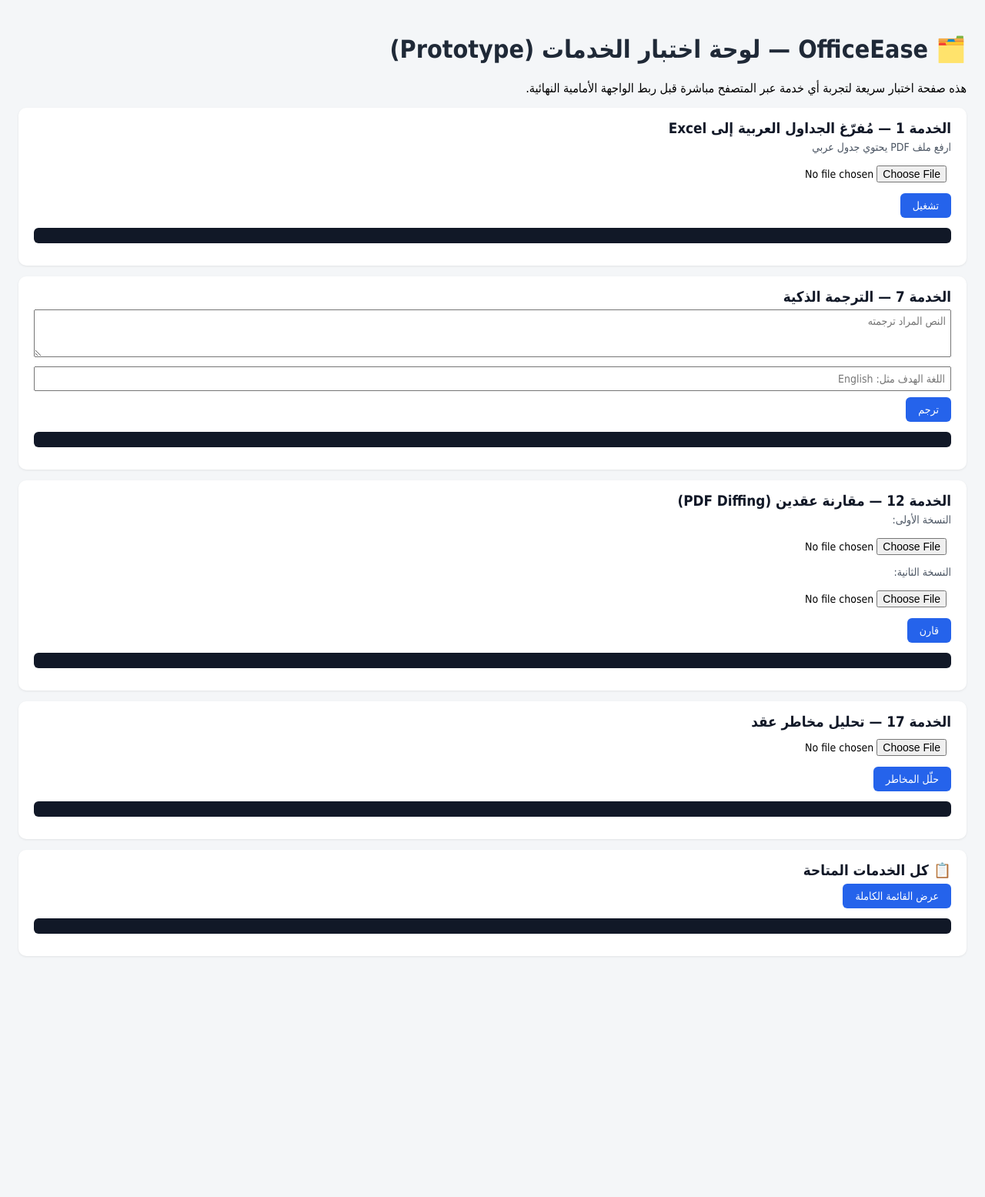
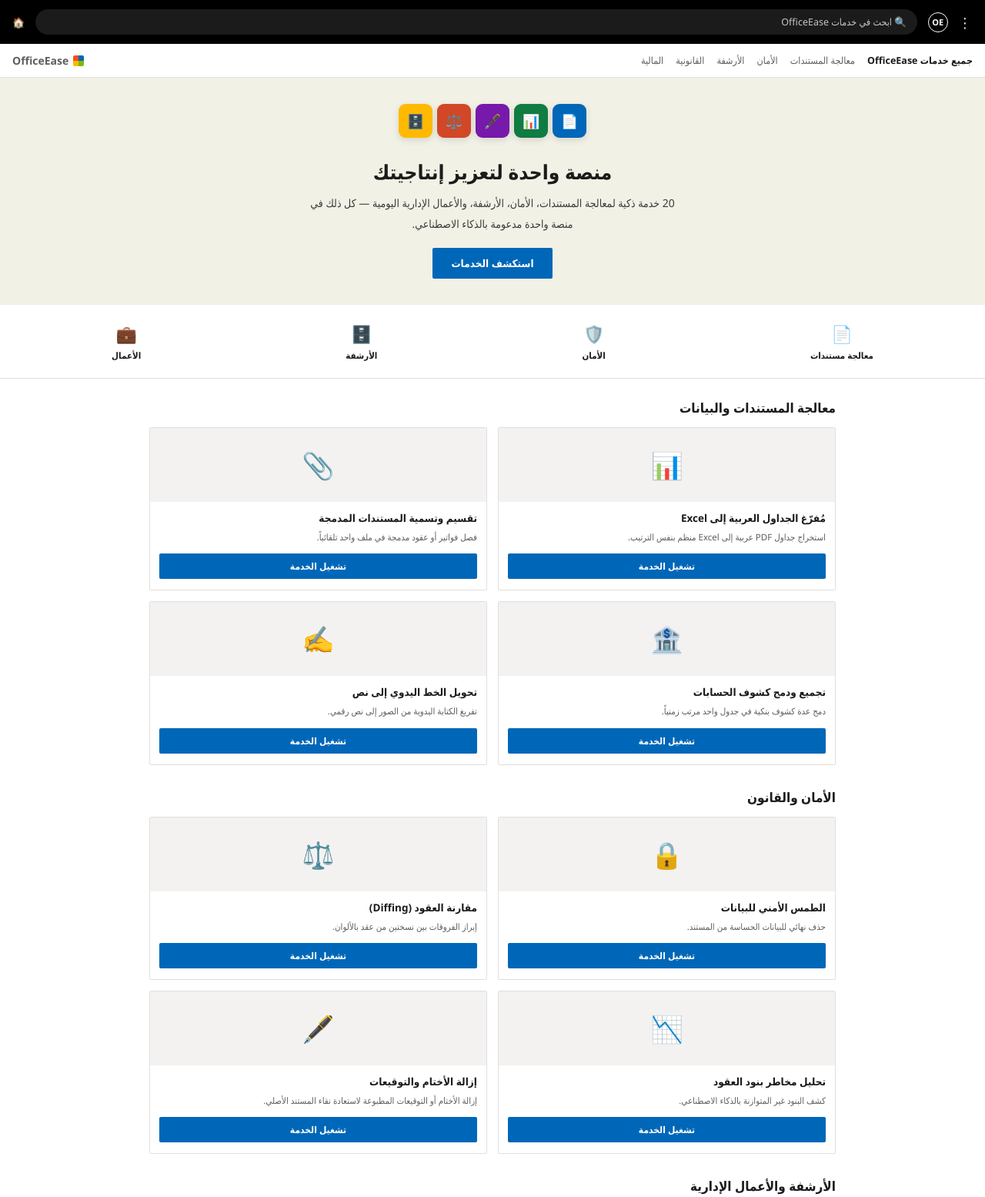
Before and after one commit to SaudAdaham/OfficeEase, a website: page officeease-backend/public/index.html in a window 1280 px wide. Shown: the top 1555 px of the page at 77% size. Before the commit the page ends 1280 px from the top, so only its background shows below. Drawn offline with Linux system fonts and the light colour scheme.

Commit message:
Refactor HTML structure and styles for OfficeEase

```diff
--- a/officeease-backend/public/index.html
+++ b/officeease-backend/public/index.html
@@ -2,109 +2,200 @@
 <html dir="rtl" lang="ar">
 <head>
 <meta charset="UTF-8" />
-<title>OfficeEase - لوحة اختبار الخدمات</title>
+<meta name="viewport" content="width=device-width, initial-scale=1, viewport-fit=cover" />
+<title>OfficeEase</title>
 <style>
-  body { font-family: Tahoma, Arial, sans-serif; background:#f4f6f8; margin:0; padding:24px; }
-  h1 { color:#1f2937; }
-  .card { background:#fff; border-radius:10px; padding:16px 20px; margin-bottom:14px; box-shadow:0 1px 3px rgba(0,0,0,.08); }
-  .card h3 { margin:0 0 6px; color:#111827; }
-  .card p { margin:0 0 10px; color:#4b5563; font-size:14px; }
-  code { background:#eef2ff; color:#3730a3; padding:2px 6px; border-radius:4px; font-size:13px; }
-  input, textarea, button { font-family:inherit; font-size:14px; }
-  input[type=file], textarea, input[type=text] { width:100%; margin-bottom:8px; padding:6px; box-sizing:border-box; }
-  button { background:#2563eb; color:#fff; border:none; padding:8px 16px; border-radius:6px; cursor:pointer; }
-  button:hover { background:#1d4ed8; }
-  pre { background:#111827; color:#a5f3fc; padding:10px; border-radius:6px; white-space:pre-wrap; word-break:break-word; max-height:220px; overflow:auto; }
+  :root{
+    --ink:#1b1b1b; --muted:#605e5c; --line:#e1dfdd;
+    --blue:#0067b8; --blue-dark:#004f8e;
+    --hero-bg:#f2f1e6; --card-img:#f3f2f1; --bg:#ffffff;
+  }
+  *{box-sizing:border-box}
+  html,body{height:100%}
+  body{margin:0;background:var(--bg);color:var(--ink);
+    font-family:"Segoe UI",Tahoma,Arial,sans-serif;
+    padding-top:env(safe-area-inset-top,0px);padding-bottom:env(safe-area-inset-bottom,0px)}
+
+  .navbar{
+    background:#000; color:#fff; display:flex; align-items:center; gap:14px;
+    padding:12px 16px; font-size:13px; top:env(safe-area-inset-top,0px);
+  }
+  .navbar .menu-dots{font-size:18px; letter-spacing:2px}
+  .navbar .logo-box{
+    width:26px;height:26px;border-radius:50%;border:1.5px solid #fff;
+    display:flex;align-items:center;justify-content:center;font-size:11px;font-weight:700;
+  }
+  .navbar .search{
+    flex:1; background:#1b1b1b; border-radius:20px; padding:8px 14px; color:#c8c6c4; font-size:12.5px;
+    overflow:hidden; text-overflow:ellipsis; white-space:nowrap;
+  }
+
+  .subnav{
+    display:flex; align-items:center; gap:16px; padding:12px 16px; border-bottom:1px solid var(--line);
+    overflow-x:auto; white-space:nowrap; font-size:12.5px; color:var(--ink);
+  }
+  .subnav b{font-weight:700; flex:none}
+  .subnav span{color:var(--muted); flex:none}
+  .subnav .brandmark{margin-inline-start:auto; font-weight:700; font-size:14px; flex:none; display:flex; align-items:center; gap:6px}
+  .subnav .brandmark .sq{width:14px;height:14px;background:conic-gradient(var(--blue) 0 25%, #7fba00 0 50%, #ffb900 0 75%, #f25022 0 100%); border-radius:2px}
+
+  .hero{background:var(--hero-bg); padding:34px 20px}
+  .hero-icons{display:flex; justify-content:center; gap:6px; margin-bottom:26px; flex-wrap:wrap}
+  .app-icon{
+    width:44px;height:44px;border-radius:9px; display:flex;align-items:center;justify-content:center;
+    color:#fff; font-size:18px; font-weight:800; box-shadow:0 3px 10px rgba(0,0,0,.12);
+  }
+  .hero h1{font-size:26px; font-weight:700; margin:0 0 10px; text-align:center}
+  .hero p{font-size:14px; color:#3a3a3a; line-height:1.9; text-align:center; max-width:480px; margin:0 auto 18px}
+  .hero-btn-wrap{text-align:center}
+  .btn-blue{
+    display:inline-block; background:var(--blue); color:#fff; border:none; padding:11px 24px;
+    border-radius:2px; font-size:13.5px; font-weight:600; cursor:pointer; text-decoration:none;
+  }
+  .btn-blue:hover{background:var(--blue-dark)}
+
+  .quicklinks{display:flex; justify-content:space-around; padding:22px 12px; border-bottom:1px solid var(--line)}
+  .qlink{display:flex; flex-direction:column; align-items:center; gap:6px; font-size:11.5px; color:var(--ink); font-weight:600}
+  .qlink .qicon{font-size:22px}
+
+  .wrap{max-width:920px; margin:0 auto; padding:26px 14px 60px}
+  .cat-title{font-size:17px; font-weight:700; margin:0 0 14px}
+
+  .cards{display:grid; grid-template-columns:1fr 1fr; gap:14px; margin-bottom:30px}
+  @media (max-width:480px){ .cards{grid-template-columns:1fr 1fr} }
+  .pcard{border:1px solid var(--line); border-radius:2px; overflow:hidden; display:flex; flex-direction:column}
+  .pcard .thumb{
+    background:var(--card-img); height:96px; display:flex; align-items:center; justify-content:center; font-size:34px;
+  }
+  .pcard .body{padding:12px 12px 14px; display:flex; flex-direction:column; flex:1}
+  .pcard .body h3{font-size:13.5px; font-weight:700; margin:0 0 6px; line-height:1.4}
+  .pcard .body p{font-size:11.5px; color:var(--muted); line-height:1.6; margin:0 0 12px; flex:1}
+  .pcard .body a.btn-blue{font-size:12px; padding:8px 14px; text-align:center}
+  .pcard .body .soon{
+    font-size:11px; color:var(--muted); border:1px solid var(--line); border-radius:2px;
+    padding:8px 14px; text-align:center;
+  }
 </style>
 </head>
 <body>
-  <h1>🗂️ OfficeEase — لوحة اختبار الخدمات (Prototype)</h1>
-  <p>هذه صفحة اختبار سريعة لتجربة أي خدمة عبر المتصفح مباشرة قبل ربط الواجهة الأمامية النهائية.</p>
-
-  <div class="card">
-    <h3>الخدمة 1 — مُفرّغ الجداول العربية إلى Excel</h3>
-    <p>ارفع ملف PDF يحتوي جدول عربي</p>
-    <input type="file" id="s1-file" />
-    <button onclick="callFile('s1', '/api/service1/arabic-tables-to-excel', 'file')">تشغيل</button>
-    <pre id="s1-out"></pre>
+  <div class="navbar">
+    <span class="menu-dots">⋮</span>
+    <span class="logo-box">OE</span>
+    <span class="search">🔍 ابحث في خدمات OfficeEase</span>
+    <span>🏠</span>
   </div>
 
-  <div class="card">
-    <h3>الخدمة 7 — الترجمة الذكية</h3>
-    <textarea id="s7-text" rows="3" placeholder="النص المراد ترجمته"></textarea>
-    <input type="text" id="s7-lang" placeholder="اللغة الهدف مثل: English" />
-    <button onclick="callJSON('s7', '/api/service7/translate', {text: val('s7-text'), targetLang: val('s7-lang')})">ترجم</button>
-    <pre id="s7-out"></pre>
+  <div class="subnav">
+    <b>جميع خدمات OfficeEase</b>
+    <span>معالجة المستندات</span><span>الأمان</span><span>الأرشفة</span><span>القانونية</span><span>المالية</span>
+    <span class="brandmark"><span class="sq"></span>OfficeEase</span>
   </div>
 
-  <div class="card">
-    <h3>الخدمة 12 — مقارنة عقدين (PDF Diffing)</h3>
-    <p>النسخة الأولى:</p><input type="file" id="s12-a" />
-    <p>النسخة الثانية:</p><input type="file" id="s12-b" />
-    <button onclick="callTwoFiles('s12', '/api/service12/compare-pdfs', 'fileA','s12-a','fileB','s12-b')">قارن</button>
-    <pre id="s12-out"></pre>
+  <div class="hero">
+    <div class="hero-icons">
+      <div class="app-icon" style="background:#0067b8">📄</div>
+      <div class="app-icon" style="background:#107c41">📊</div>
+      <div class="app-icon" style="background:#7719aa">🖋️</div>
+      <div class="app-icon" style="background:#d24726">⚖️</div>
+      <div class="app-icon" style="background:#ffb900;color:#3a2e00">🗄️</div>
+    </div>
+    <h1>منصة واحدة لتعزيز إنتاجيتك</h1>
+    <p>20 خدمة ذكية لمعالجة المستندات، الأمان، الأرشفة، والأعمال الإدارية اليومية —
+    كل ذلك في منصة واحدة مدعومة بالذكاء الاصطناعي.</p>
+    <div class="hero-btn-wrap"><a href="#" class="btn-blue">استكشف الخدمات</a></div>
   </div>
 
-  <div class="card">
-    <h3>الخدمة 17 — تحليل مخاطر عقد</h3>
-    <input type="file" id="s17-file" />
-    <button onclick="callFile('s17', '/api/service17/contract-risk', 'file')">حلّل المخاطر</button>
-    <pre id="s17-out"></pre>
+  <div class="quicklinks">
+    <div class="qlink"><span class="qicon">📄</span>معالجة مستندات</div>
+    <div class="qlink"><span class="qicon">🛡️</span>الأمان</div>
+    <div class="qlink"><span class="qicon">🗄️</span>الأرشفة</div>
+    <div class="qlink"><span class="qicon">💼</span>الأعمال</div>
   </div>
 
-  <div class="card">
-    <h3>📋 كل الخدمات المتاحة</h3>
-    <button onclick="listServices()">عرض القائمة الكاملة</button>
-    <pre id="list-out"></pre>
+  <div class="wrap">
+    <h2 class="cat-title">معالجة المستندات والبيانات</h2>
+    <div class="cards">
+      <div class="pcard">
+        <div class="thumb">📊</div>
+        <div class="body"><h3>مُفرّغ الجداول العربية إلى Excel</h3>
+        <p>استخراج جداول PDF عربية إلى Excel منظم بنفس الترتيب.</p>
+        <a href="#" class="btn-blue">تشغيل الخدمة</a></div>
+      </div>
+      <div class="pcard">
+        <div class="thumb">📎</div>
+        <div class="body"><h3>تقسيم وتسمية المستندات المدمجة</h3>
+        <p>فصل فواتير أو عقود مدمجة في ملف واحد تلقائياً.</p>
+        <a href="#" class="btn-blue">تشغيل الخدمة</a></div>
+      </div>
+      <div class="pcard">
+        <div class="thumb">🏦</div>
+        <div class="body"><h3>تجميع ودمج كشوف الحسابات</h3>
+        <p>دمج عدة كشوف بنكية في جدول واحد مرتب زمنياً.</p>
+        <a href="#" class="btn-blue">تشغيل الخدمة</a></div>
+      </div>
+      <div class="pcard">
+        <div class="thumb">✍️</div>
+        <div class="body"><h3>تحويل الخط اليدوي إلى نص</h3>
+        <p>تفريغ الكتابة اليدوية من الصور إلى نص رقمي.</p>
+        <a href="#" class="btn-blue">تشغيل الخدمة</a></div>
+      </div>
+    </div>
+
+    <h2 class="cat-title">الأمان والقانون</h2>
+    <div class="cards">
+      <div class="pcard">
+        <div class="thumb">🔒</div>
+        <div class="body"><h3>الطمس الأمني للبيانات</h3>
+        <p>حذف نهائي للبيانات الحساسة من المستند.</p>
+        <a href="#" class="btn-blue">تشغيل الخدمة</a></div>
+      </div>
+      <div class="pcard">
+        <div class="thumb">⚖️</div>
+        <div class="body"><h3>مقارنة العقود (Diffing)</h3>
+        <p>إبراز الفروقات بين نسختين من عقد بالألوان.</p>
+        <a href="#" class="btn-blue">تشغيل الخدمة</a></div>
+      </div>
+      <div class="pcard">
+        <div class="thumb">📉</div>
+        <div class="body"><h3>تحليل مخاطر بنود العقود</h3>
+        <p>كشف البنود غير المتوازنة بالذكاء الاصطناعي.</p>
+        <a href="#" class="btn-blue">تشغيل الخدمة</a></div>
+      </div>
+      <div class="pcard">
+        <div class="thumb">🖋️</div>
+        <div class="body"><h3>إزالة الأختام والتوقيعات</h3>
+        <p>إزالة الأختام أو التوقيعات المطبوعة لاستعادة نقاء المستند الأصلي.</p>
+        <a href="#" class="btn-blue">تشغيل الخدمة</a></div>
+      </div>
+    </div>
+
+    <h2 class="cat-title">الأرشفة والأعمال الإدارية</h2>
+    <div class="cards">
+      <div class="pcard">
+        <div class="thumb">🗄️</div>
+        <div class="body"><h3>الأرشفة الذكية والبحث النصي</h3>
+        <p>بحث بالكلمة داخل كل المستندات المؤرشفة.</p>
+        <a href="#" class="btn-blue">تشغيل الخدمة</a></div>
+      </div>
+      <div class="pcard">
+        <div class="thumb">✅</div>
+        <div class="body"><h3>نظام الاعتمادات الموثّق</h3>
+        <p>تمرير القرار على عدة معتمدين بالترتيب.</p>
+        <a href="#" class="btn-blue">تشغيل الخدمة</a></div>
+      </div>
+      <div class="pcard">
+        <div class="thumb">⏰</div>
+        <div class="body"><h3>متتبّع انتهاء الصلاحية</h3>
+        <p>تنبيه قبل انتهاء العقود والتراخيص.</p>
+        <a href="#" class="btn-blue">تشغيل الخدمة</a></div>
+      </div>
+      <div class="pcard">
+        <div class="thumb">🧾</div>
+        <div class="body"><h3>عروض الأسعار ولوحة الصفقات</h3>
+        <p>تحويل عرض السعر إلى فاتورة بضغطة واحدة.</p>
+        <a href="#" class="btn-blue">تشغيل الخدمة</a></div>
+      </div>
+    </div>
   </div>
-
-<script>
-function val(id){ return document.getElementById(id).value; }
-
-async function callFile(prefix, url, fieldName) {
-  const fileInput = document.getElementById(prefix + '-file');
-  if (!fileInput.files[0]) return alert('اختر ملف أولاً');
-  const fd = new FormData();
-  fd.append(fieldName, fileInput.files[0]);
-  document.getElementById(prefix + '-out').textContent = 'جارِ المعالجة...';
-  try {
-    const res = await fetch(url, { method: 'POST', body: fd });
-    const data = await res.json();
-    document.getElementById(prefix + '-out').textContent = JSON.stringify(data, null, 2);
-  } catch (e) {
-    document.getElementById(prefix + '-out').textContent = 'خطأ: ' + e.message;
-  }
-}
-
-async function callTwoFiles(prefix, url, fieldA, idA, fieldB, idB) {
-  const fa = document.getElementById(idA).files[0];
-  const fb = document.getElementById(idB).files[0];
-  if (!fa || !fb) return alert('اختر الملفين');
-  const fd = new FormData();
-  fd.append(fieldA, fa);
-  fd.append(fieldB, fb);
-  document.getElementById(prefix + '-out').textContent = 'جارِ المعالجة...';
-  const res = await fetch(url, { method: 'POST', body: fd });
-  const data = await res.json();
-  document.getElementById(prefix + '-out').textContent = JSON.stringify(data, null, 2);
-}
-
-async function callJSON(prefix, url, body) {
-  document.getElementById(prefix + '-out').textContent = 'جارِ المعالجة...';
-  const res = await fetch(url, {
-    method: 'POST',
-    headers: { 'Content-Type': 'application/json' },
-    body: JSON.stringify(body),
-  });
-  const data = await res.json();
-  document.getElementById(prefix + '-out').textContent = JSON.stringify(data, null, 2);
-}
-
-async function listServices() {
-  const res = await fetch('/api/services');
-  const data = await res.json();
-  document.getElementById('list-out').textContent = JSON.stringify(data, null, 2);
-}
-</script>
 </body>
 </html>
```
